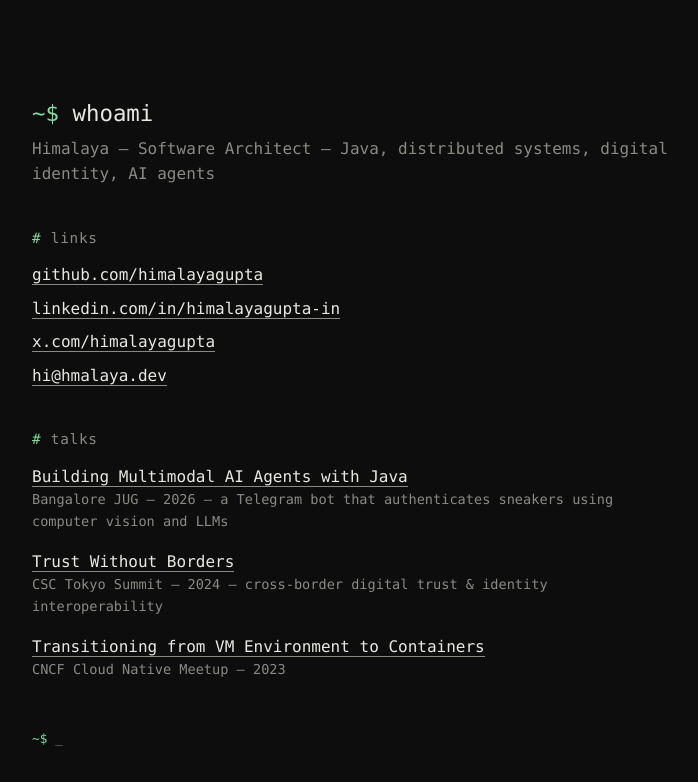
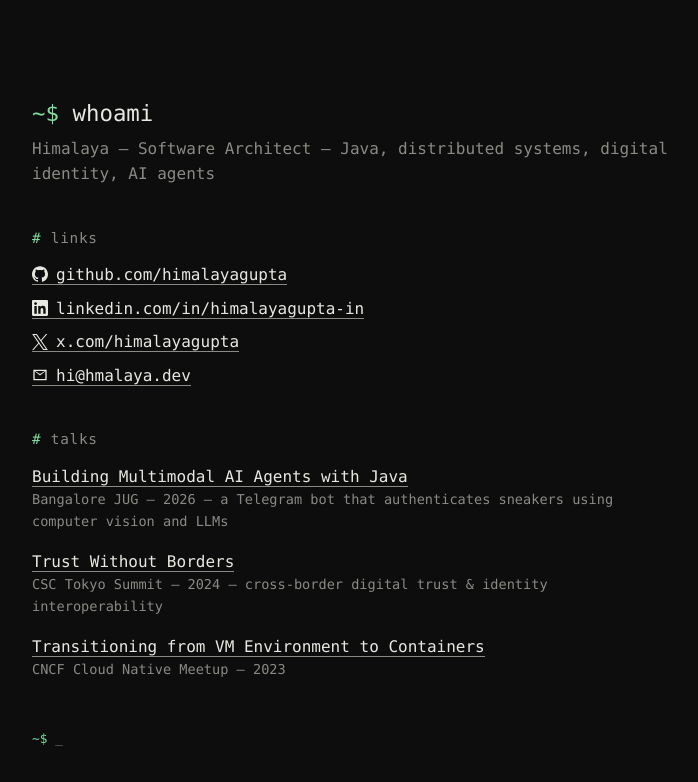
Before and after one commit to himalayagupta/hmalaya.dev, a plain HTML site: page index.html in a window 1280 px wide. Shown: the whole page, without its empty margins (288-986 px from the left). Drawn offline with Linux system fonts and the light colour scheme.

Commit message:
Add inline SVG icons to links section

```diff
--- a/index.html
+++ b/index.html
@@ -15,10 +15,10 @@
   <section>
     <h2>links</h2>
     <ul>
-      <li><a href="https://github.com/himalayagupta" target="_blank" rel="noopener">github.com/himalayagupta</a></li>
-      <li><a href="https://www.linkedin.com/in/himalayagupta-in/" target="_blank" rel="noopener">linkedin.com/in/himalayagupta-in</a></li>
-      <li><a href="https://x.com/himalayagupta" target="_blank" rel="noopener">x.com/himalayagupta</a></li>
-      <li><a href="mailto:hi@hmalaya.dev">hi@hmalaya.dev</a></li>
+      <li><a href="https://github.com/himalayagupta" target="_blank" rel="noopener"><svg class="icon" viewBox="0 0 24 24" aria-hidden="true"><path d="M12 .297c-6.63 0-12 5.373-12 12 0 5.303 3.438 9.8 8.205 11.385.6.113.82-.258.82-.577 0-.285-.01-1.04-.015-2.04-3.338.724-4.042-1.61-4.042-1.61C4.422 18.07 3.633 17.7 3.633 17.7c-1.087-.744.084-.729.084-.729 1.205.084 1.838 1.236 1.838 1.236 1.07 1.835 2.809 1.305 3.495.998.108-.776.417-1.305.76-1.605-2.665-.3-5.466-1.332-5.466-5.93 0-1.31.465-2.38 1.235-3.22-.135-.303-.54-1.523.105-3.176 0 0 1.005-.322 3.3 1.23.96-.267 1.98-.399 3-.405 1.02.006 2.04.138 3 .405 2.28-1.552 3.285-1.23 3.285-1.23.645 1.653.24 2.873.12 3.176.765.84 1.23 1.91 1.23 3.22 0 4.61-2.805 5.625-5.475 5.92.42.36.81 1.096.81 2.22 0 1.606-.015 2.896-.015 3.286 0 .315.21.69.825.57C20.565 22.092 24 17.592 24 12.297c0-6.627-5.373-12-12-12"/></svg>github.com/himalayagupta</a></li>
+      <li><a href="https://www.linkedin.com/in/himalayagupta-in/" target="_blank" rel="noopener"><svg class="icon" viewBox="0 0 24 24" aria-hidden="true"><path d="M20.447 20.452h-3.554v-5.569c0-1.328-.027-3.037-1.852-3.037-1.853 0-2.136 1.445-2.136 2.939v5.667H9.351V9h3.414v1.561h.046c.477-.9 1.637-1.85 3.37-1.85 3.601 0 4.267 2.37 4.267 5.455v6.286zM5.337 7.433c-1.144 0-2.063-.926-2.063-2.065 0-1.138.92-2.063 2.063-2.063 1.14 0 2.064.925 2.064 2.063 0 1.139-.925 2.065-2.064 2.065zm1.782 13.019H3.555V9h3.564v11.452zM22.225 0H1.771C.792 0 0 .774 0 1.729v20.542C0 23.227.792 24 1.771 24h20.451C23.2 24 24 23.227 24 22.271V1.729C24 .774 23.2 0 22.222 0h.003z"/></svg>linkedin.com/in/himalayagupta-in</a></li>
+      <li><a href="https://x.com/himalayagupta" target="_blank" rel="noopener"><svg class="icon" viewBox="0 0 24 24" aria-hidden="true"><path d="M14.234 10.162 22.977 0h-2.072l-7.591 8.824L7.251 0H.258l9.168 13.343L.258 24H2.33l8.016-9.318L16.749 24h6.993zm-2.837 3.299-.929-1.329L3.076 1.56h3.182l5.965 8.532.929 1.329 7.754 11.09h-3.182z"/></svg>x.com/himalayagupta</a></li>
+      <li><a href="mailto:hi@hmalaya.dev"><svg class="icon" viewBox="0 0 24 24" aria-hidden="true"><path d="M2 4h20v16H2V4zm2 2.4V18h16V6.4l-8 6.4-8-6.4zm.8-.4L12 10.5 19.2 6H4.8z"/></svg>hi@hmalaya.dev</a></li>
     </ul>
   </section>
 
--- a/style.css
+++ b/style.css
@@ -82,6 +82,14 @@ a {
   transition: border-color 0.15s ease, color 0.15s ease;
 }
 
+.icon {
+  width: 1em;
+  height: 1em;
+  margin-right: 0.5em;
+  vertical-align: -0.15em;
+  fill: currentColor;
+}
+
 a:hover,
 a:focus-visible {
   color: var(--accent);
```
